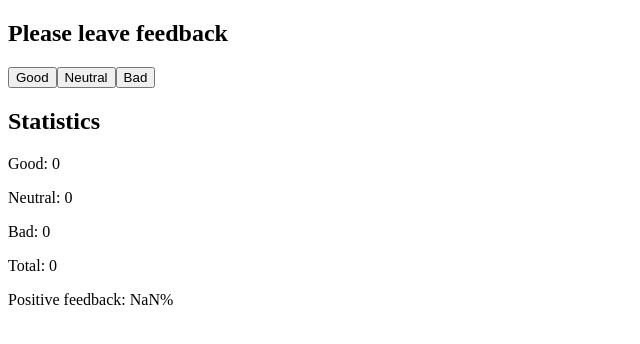
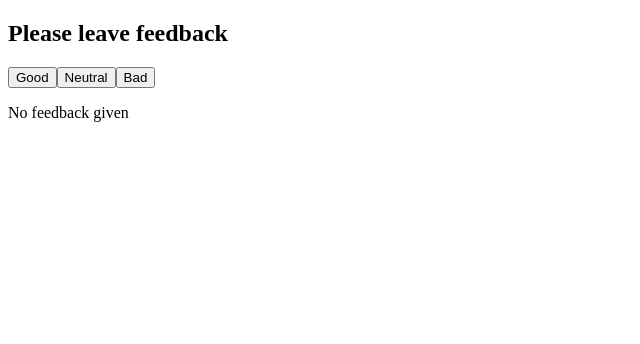
Before and after one commit to llenn4ik/goit-react-hw-02-feedback, a React (Create React App) app: page / in a window 1280 px wide. Shown: the top 344 px of the page, without its empty margins (0-640 px from the left). Built offline with nearby package versions, Linux system fonts and the light colour scheme.

Commit message:
add notification.js

```diff
--- a/src/components/App.js
+++ b/src/components/App.js
@@ -1,8 +1,8 @@
 import React, { Component } from "react";
 // ====import components
+import Section from '../components/Section'
 import Feedback from "../components/Feedback";
 import Statistics from "../components/Statistics";
-// =====import json-s
 
 // =====import styles
 
@@ -49,9 +49,10 @@ class App extends Component {
     const total = this.countTotalFeedback();
     const positive = this.countPositiveFeedbackPercentage()
     return (
-      <>
+      <>   <Section title="Please leave feedback">
         <Feedback handleChange={this.handleChange} />
-        <Statistics good={good} neutral={neutral} bad={bad} total={total} positive={positive}/>
+
+        <Statistics good={good} neutral={neutral} bad={bad} total={total} positive={positive}/></Section>
       </>
     );
   }
--- a/src/components/Feedback.js
+++ b/src/components/Feedback.js
@@ -2,8 +2,6 @@ import React from "react";
 
 const Feedback = ({ handleChange }) => {
   return (
-    <>
-      <h2>Please leave feedback</h2>
       <div>
         <button type="button" name="good" id="good" onClick={handleChange}>
           Good
@@ -20,7 +18,7 @@ const Feedback = ({ handleChange }) => {
           Bad
         </button>
       </div>
-    </>
+
   );
 };
 export default Feedback;
--- /dev/null
+++ b/src/components/Notification.js
@@ -0,0 +1,6 @@
+import React from "react";
+
+const Notification = ({message})=>{
+return(<p>{message}</p>)
+}
+export default Notification
--- /dev/null
+++ b/src/components/Section.js
@@ -0,0 +1,11 @@
+import React from "react";
+
+const Section = ({title, children})=>{
+    return (
+        <section>
+          <h2>{title}</h2>
+          {children}
+        </section>
+      );
+}
+export default Section;
--- a/src/components/Statistics.js
+++ b/src/components/Statistics.js
@@ -1,11 +1,12 @@
 import React from "react";
+import Notification from './Notification'
 
 const Statistics = ({ good, neutral, bad, total, positive}) => {
-  // let total = good + neutral + bad;
 
-  // let positive = (good / total) * 100;
   return (
-    <>
+  <>
+ { total<1?(<Notification message="No feedback given"/>):
+   ( <>
       <h2>Statistics</h2>
       <div>
         <p>Good: {good} </p>
@@ -15,8 +16,7 @@ const Statistics = ({ good, neutral, bad, total, positive}) => {
         <p>Total: {total}</p>
         <p>Positive feedback: {positive}%</p>
       </div>
-    </>
-  );
-};
+    </>)
+} </>)};
 
 export default Statistics;
```
